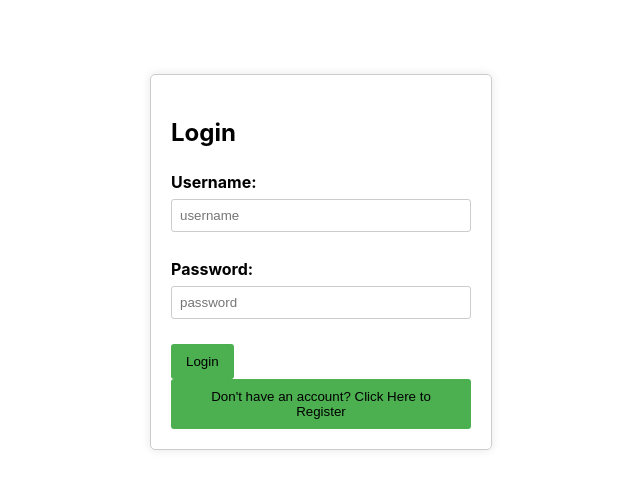
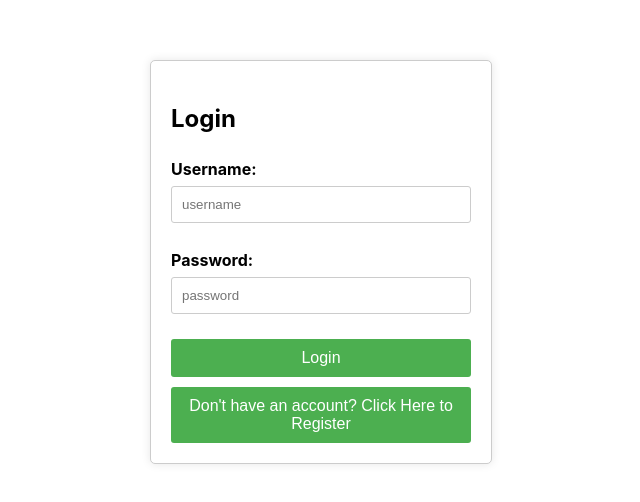
Before and after one commit to nyinyi2714/TriviaGame, a React (Vite) app in the folder vite-project/: page /login in a window 1280 px wide. Shown: the part 138-640 px from the top of the page, without its empty margins (319-959 px from the left). Built offline with nearby package versions, Linux system fonts and the light colour scheme.

Commit message:
Update leaderboard.html and LoginPage.css***

```diff
--- a/vite-project/src/pages/Leaderboard/leaderboard.html
+++ b/vite-project/src/pages/Leaderboard/leaderboard.html
@@ -3,7 +3,7 @@
 <head>
     <meta charset="UTF-8">
     <title>Leaderboard</title>
-    <link rel="stylesheet" href="styles.css">
+    <link rel="stylesheet" href="leaderboard.css">
 </head>
 <body>
     <div class="leaderboard">
@@ -14,7 +14,7 @@
                     <th>Rank</th>
                     <th>Username</th>
                     <th>Score</th>
-                                 <th>TimeStamp</th>
+                    <th>TimeStamp</th>
 
                 </tr>
             </thead>
--- a/vite-project/src/pages/LoginPage/LoginPage.css
+++ b/vite-project/src/pages/LoginPage/LoginPage.css
@@ -5,6 +5,7 @@
   border: 1px solid #ccc;
   border-radius: 5px;
   box-shadow: 0 0 10px rgba(0, 0, 0, 0.1);
+  background-color: #fff;
 }
 
 .login-input-group {
@@ -19,8 +20,8 @@
 
 .login input {
   width: 100%;
-  padding: 8px;
-  border: 1px solid #ccc;
+  padding: 10px;
+  border: 1px solid #ccc; /* Corrected from '5x' to '1px' */
   border-radius: 3px;
   box-sizing: border-box;
   margin-bottom: 10px;
@@ -32,4 +33,12 @@
   border: none;
   border-radius: 3px;
   cursor: pointer;
+  margin-top: 10px;
+  color: #fff;
+  font-size: 16px;
+  display: block;
+  margin: 0 auto;
+  margin-top: 10px;
+  width: 100%;
+
 }
```
